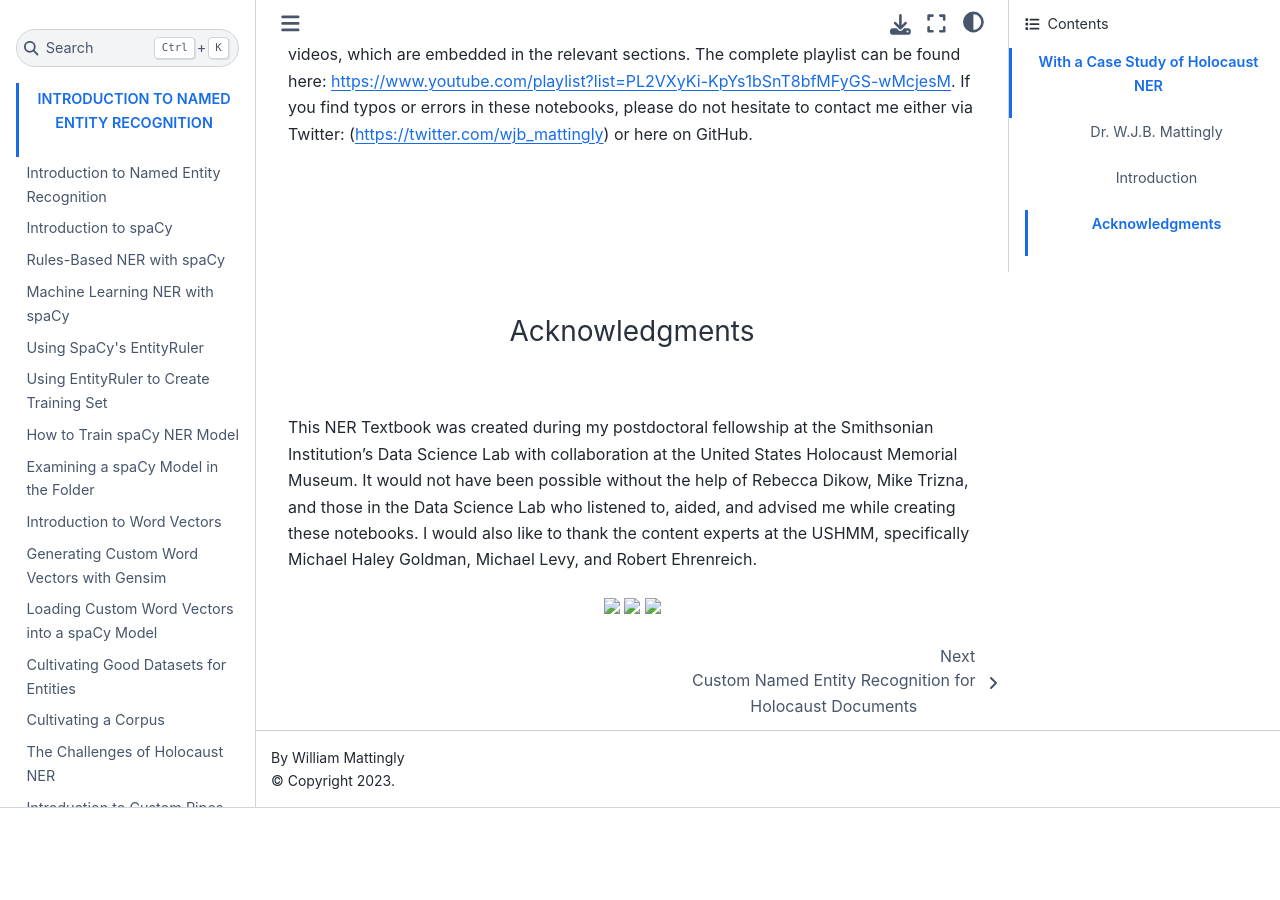
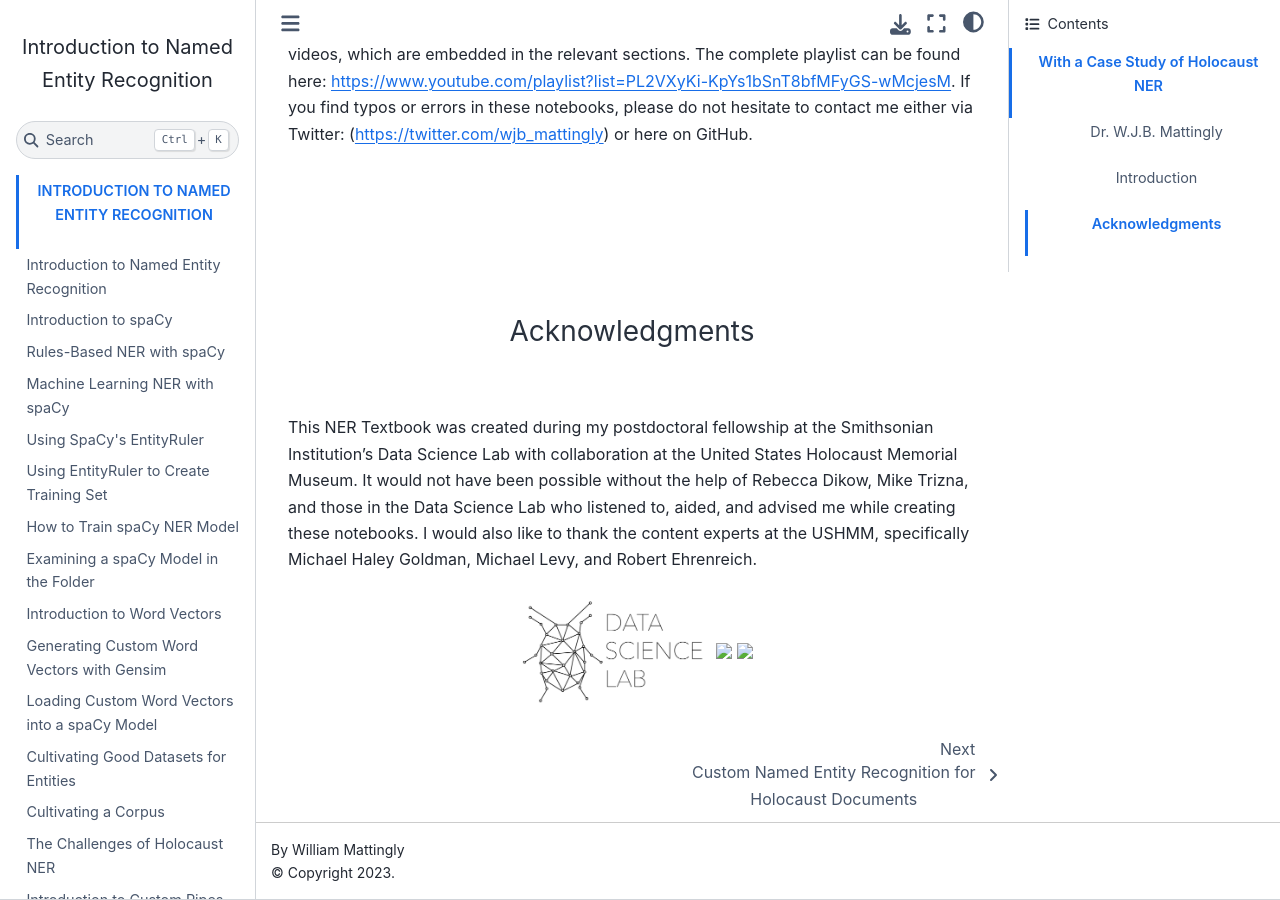
Before and after one commit to wjbmattingly/holocaust_ner_lessons, a Jupyter Book: the page built from intro.md, in a window 1280 px wide and 900 px high, scrolled down 1078 px. Built offline with Jupyter Book 1.0.4 settings and Sphinx 7.4.7 and the Sphinx Book theme 1.1.4, drawn with Linux system fonts in a browser that asks for light colours; before the commit the page ends 1886 px from its top, so only the background shows below that.

Commit message:
Update intro.md

```diff
--- a/intro.md
+++ b/intro.md
@@ -16,7 +16,7 @@ This series of notebooks is meant to function as a textbook for named entity rec
 ### <p align="center">Acknowledgments</p>
 This NER Textbook was created during my postdoctoral fellowship at the Smithsonian Institution's Data Science Lab with collaboration at the United States Holocaust Memorial Museum. It would not have been possible without the help of Rebecca Dikow, Mike Trizna, and those in the Data Science Lab who listened to, aided, and advised me while creating these notebooks. I would also like to thank the content experts at the USHMM, specifically Michael Haley Goldman, Michael Levy, and Robert Ehrenreich.
 <p align="center">
-<img src="./images/data_science_lab_logo.png" width="200"/>
+<img src="https://github.com/wjbmattingly/holocaust_ner_lessons/blob/main/images/data_science_lab_logo.png" width="200"/>
 <img src="./images/si_logo.jpg" width="200"/>
 <img src="./images/ushmm_logo.jpg" width="200"/>
 </p>
```
